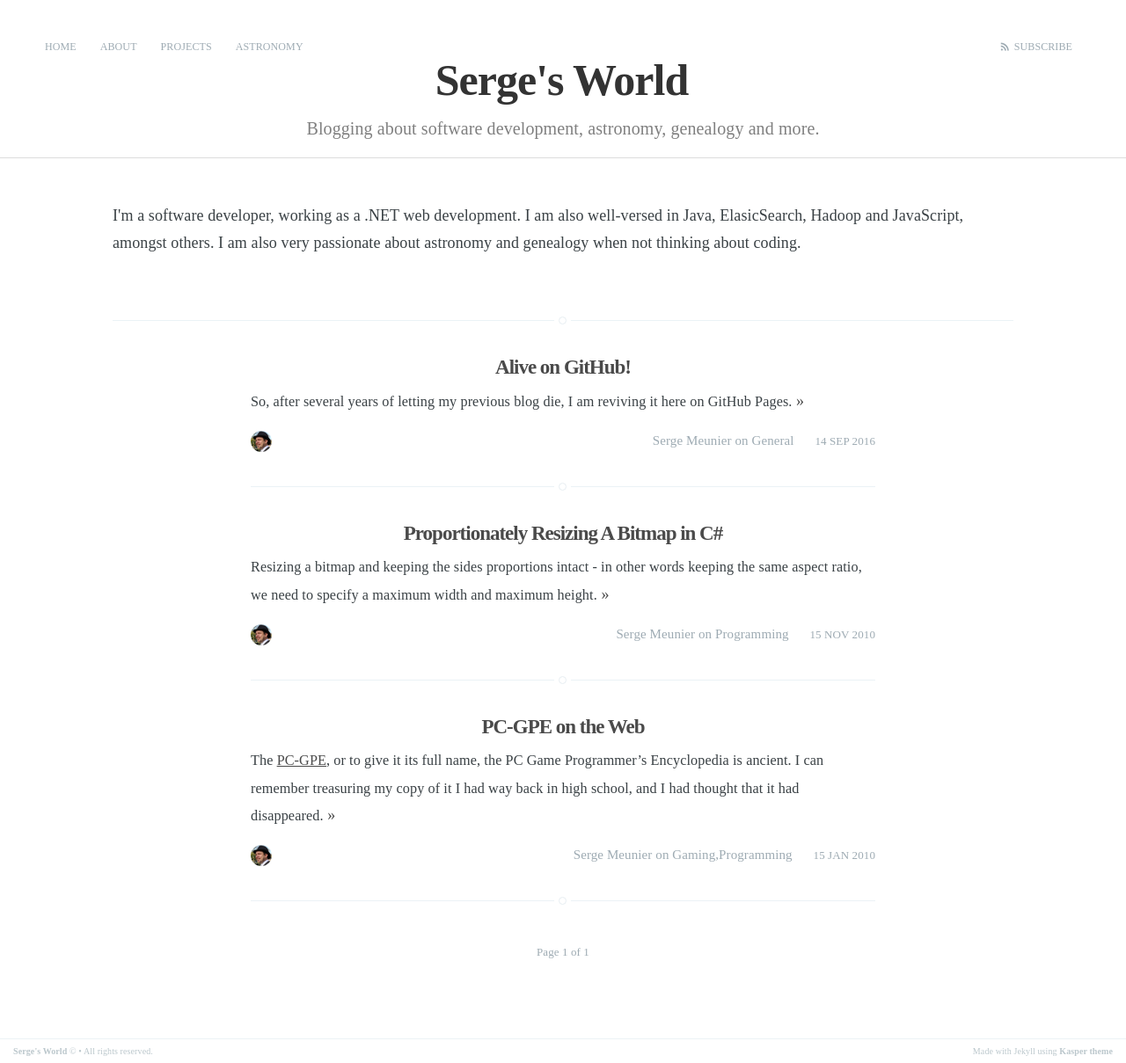
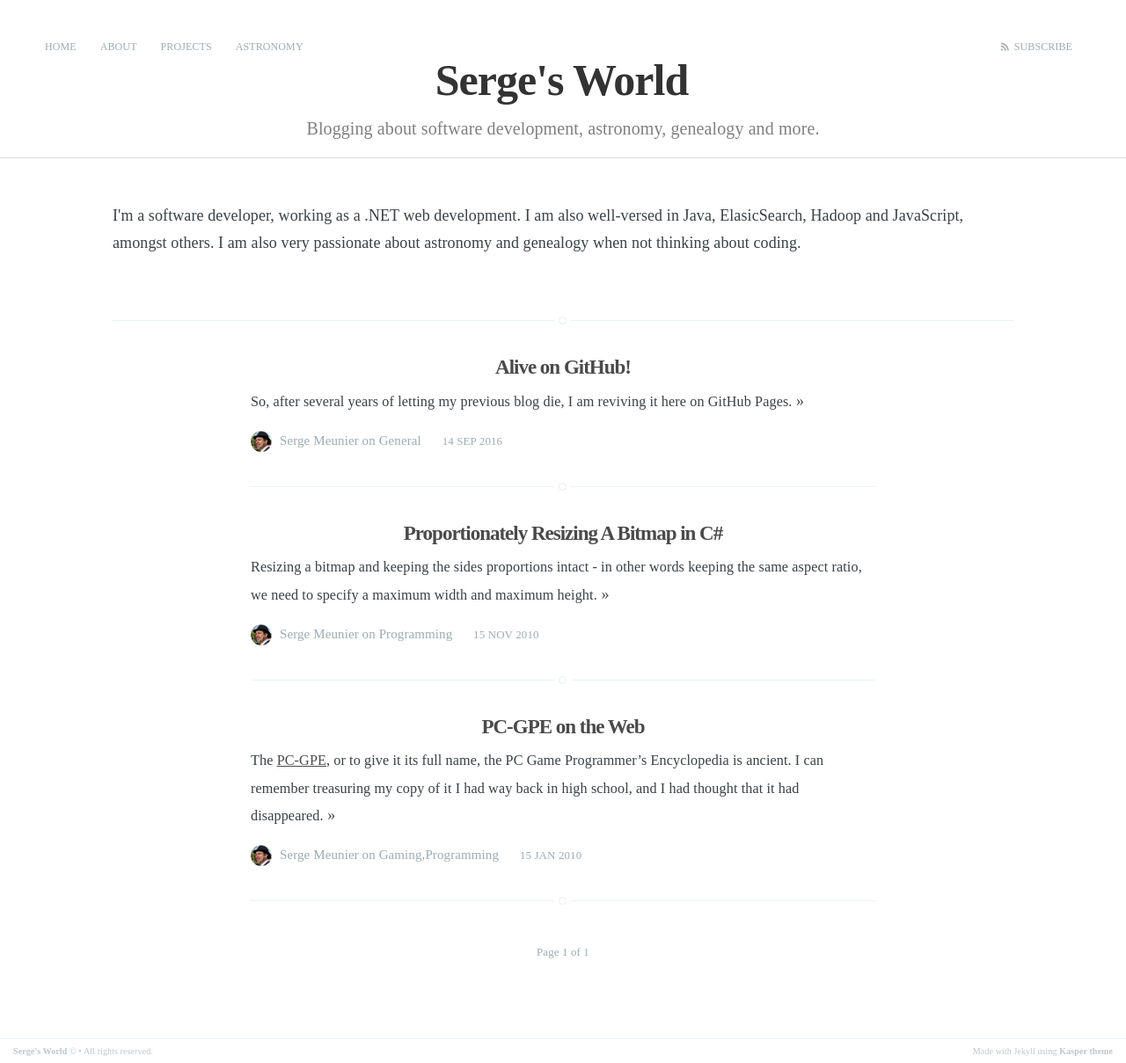
Before and after one commit to sjmeunier/sjmeunier.github.io, a Jekyll site: the page built from index.html, in a window 1280 px wide. Shown: the whole page at 88% size. Built offline with Jekyll 4.4.1, drawn with Linux system fonts in a browser that asks for light colours; some web fonts are replaced; the list of posts is cut into pages by our own code.

Commit message:
no message

```diff
--- a/assets/css/screen.css
+++ b/assets/css/screen.css
@@ -764,6 +764,10 @@ body:not(.post-template) .post-title.list {
 	text-align: right;
 }
 
+.post-meta.list {
+	text-align: left;
+}
+
 .author-thumb {
     width: 24px;
     height: 24px;
--- a/index.html
+++ b/index.html
@@ -45,7 +45,7 @@ cover: false
         <section class="post-excerpt">
             {{ post.excerpt }} <a class="read-more" href="{{ post.url }}">&raquo;</a>
         </section>
-        <footer class="post-meta">
+        <footer class="post-meta list">
             {% if site.author %}
                 <img class="author-thumb" src="/assets/images/profile.png" alt="Author's profile picture" nopin="nopin" />
                 {{ site.author }}
```
